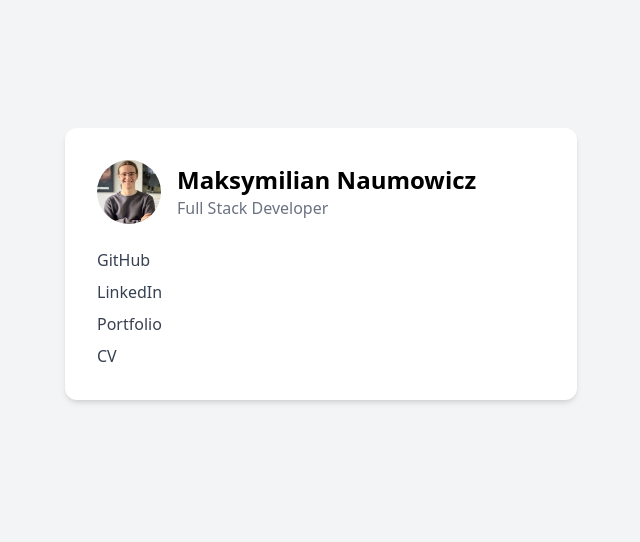
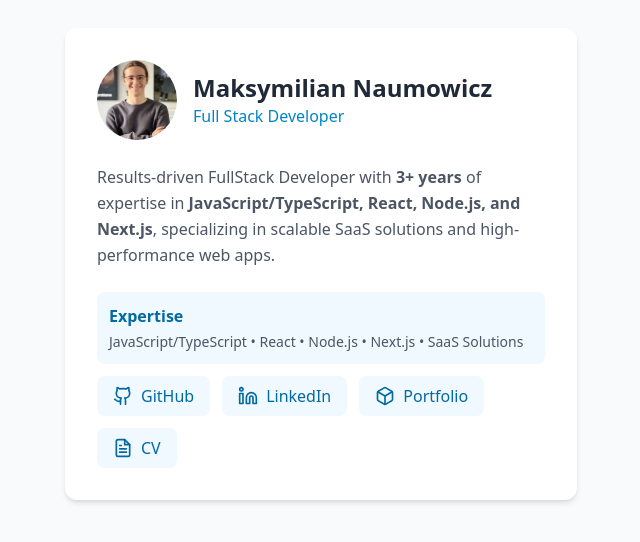
Before and after one commit to Junk-debug/myportfolio, a plain HTML site: page index.html in a window 1280 px wide. Shown: the part 136-678 px from the top of the page, without its empty margins (319-959 px from the left). Drawn offline with nearby package versions, Linux system fonts and the light colour scheme.

Commit message:
feat: enhance index.html with new layout, improved styling, and updated content and CV

```diff
--- a/index.html
+++ b/index.html
@@ -40,51 +40,160 @@
     <meta name="apple-mobile-web-app-title" content="Maksymilian Naumowicz" />
     <link rel="manifest" href="favicons/site.webmanifest" />
     <script src="https://cdn.tailwindcss.com"></script>
+    <script>
+      tailwind.config = {
+        theme: {
+          extend: {
+            colors: {
+              primary: {
+                50: "#f0f9ff",
+                100: "#e0f2fe",
+                600: "#0284c7",
+                700: "#0369a1",
+              },
+            },
+          },
+        },
+      };
+    </script>
   </head>
-  <body class="px-4 bg-gray-100 flex items-center justify-center min-h-dvh">
+  <body class="px-4 bg-gray-50 flex items-center justify-center min-h-dvh">
     <div
-      class="bg-white p-8 rounded-xl shadow-md w-full max-w-lg text-center sm:text-start"
+      class="bg-white p-8 rounded-xl shadow-md w-full max-w-lg text-center sm:text-start transition-all hover:shadow-lg"
     >
-      <div class="flex flex-col sm:flex-row items-center space-x-4 mb-6">
+      <div class="flex flex-col sm:flex-row items-center gap-4 mb-6">
         <img
           src="profile.webp"
-          alt="my-picture"
-          class="w-16 h-16 rounded-full object-cover mb-4 sm:mb-0"
+          alt="Maksymilian Naumowicz"
+          class="w-20 h-20 rounded-full object-cover"
         />
         <div>
-          <h1 class="text-2xl font-bold">Maksymilian Naumowicz</h1>
-          <p class="text-gray-500">Full Stack Developer</p>
+          <h1 class="text-2xl font-bold text-gray-800">
+            Maksymilian Naumowicz
+          </h1>
+          <p class="text-primary-600 font-medium">Full Stack Developer</p>
         </div>
       </div>
 
-      <ul class="space-y-2">
-        <li>
+      <div class="space-y-3">
+        <div class="prose prose-sm max-w-none mb-6">
+          <p class="text-gray-600 leading-relaxed">
+            Results-driven FullStack Developer with <strong>3+ years</strong> of
+            expertise in
+            <strong>JavaScript/TypeScript, React, Node.js, and Next.js</strong>,
+            specializing in scalable SaaS solutions and high-performance web
+            apps.
+          </p>
+        </div>
+
+        <div class="bg-primary-50 p-3 rounded-lg">
+          <h3 class="font-semibold text-primary-700 mb-1">Expertise</h3>
+          <p class="text-sm text-gray-600">
+            JavaScript/TypeScript • React • Node.js • Next.js • SaaS Solutions
+          </p>
+        </div>
+
+        <div class="flex flex-wrap gap-3 justify-center sm:justify-start">
           <a
             href="https://github.com/Junk-debug"
-            class="block text-gray-700 hover:text-blue-600"
-            >GitHub</a
+            class="inline-flex items-center px-4 py-2 bg-primary-50 hover:bg-primary-100 text-primary-700 rounded-lg transition-colors"
           >
-        </li>
-        <li>
+            <svg
+              xmlns="http://www.w3.org/2000/svg"
+              width="20"
+              height="20"
+              viewBox="0 0 24 24"
+              fill="none"
+              stroke="currentColor"
+              stroke-width="2"
+              stroke-linecap="round"
+              stroke-linejoin="round"
+              class="mr-2"
+            >
+              <path
+                d="M15 22v-4a4.8 4.8 0 0 0-1-3.5c3 0 6-2 6-5.5.08-1.25-.27-2.48-1-3.5.28-1.15.28-2.35 0-3.5 0 0-1 0-3 1.5-2.64-.5-5.36-.5-8 0C6 2 5 2 5 2c-.3 1.15-.3 2.35 0 3.5A5.403 5.403 0 0 0 4 9c0 3.5 3 5.5 6 5.5-.39.49-.68 1.05-.85 1.65-.17.6-.22 1.23-.15 1.85v4"
+              ></path>
+              <path d="M9 18c-4.51 2-5-2-7-2"></path>
+            </svg>
+            GitHub
+          </a>
           <a
             href="https://www.linkedin.com/in/macsbook/"
-            class="block text-gray-700 hover:text-blue-600"
-            >LinkedIn</a
+            class="inline-flex items-center px-4 py-2 bg-primary-50 hover:bg-primary-100 text-primary-700 rounded-lg transition-colors"
           >
-        </li>
-        <li>
+            <svg
+              xmlns="http://www.w3.org/2000/svg"
+              width="20"
+              height="20"
+              viewBox="0 0 24 24"
+              fill="none"
+              stroke="currentColor"
+              stroke-width="2"
+              stroke-linecap="round"
+              stroke-linejoin="round"
+              class="mr-2"
+            >
+              <path
+                d="M16 8a6 6 0 0 1 6 6v7h-4v-7a2 2 0 0 0-2-2 2 2 0 0 0-2 2v7h-4v-7a6 6 0 0 1 6-6z"
+              ></path>
+              <rect x="2" y="9" width="4" height="12"></rect>
+              <circle cx="4" cy="4" r="2"></circle>
+            </svg>
+            LinkedIn
+          </a>
           <a
             href="https://1iny.cc/3S6L8L"
-            class="block text-gray-700 hover:text-blue-600"
-            >Portfolio</a
+            class="inline-flex items-center px-4 py-2 bg-primary-50 hover:bg-primary-100 text-primary-700 rounded-lg transition-colors"
           >
-        </li>
-        <li>
-          <a href="cv.pdf" class="block text-gray-700 hover:text-blue-600"
-            >CV</a
+            <svg
+              xmlns="http://www.w3.org/2000/svg"
+              width="20"
+              height="20"
+              viewBox="0 0 24 24"
+              fill="none"
+              stroke="currentColor"
+              stroke-width="2"
+              stroke-linecap="round"
+              stroke-linejoin="round"
+              class="mr-2"
+            >
+              <path
+                d="M21 16V8a2 2 0 0 0-1-1.73l-7-4a2 2 0 0 0-2 0l-7 4A2 2 0 0 0 3 8v8a2 2 0 0 0 1 1.73l7 4a2 2 0 0 0 2 0l7-4A2 2 0 0 0 21 16z"
+              ></path>
+              <polyline points="3.27 6.96 12 12.01 20.73 6.96"></polyline>
+              <line x1="12" y1="22.08" x2="12" y2="12"></line>
+            </svg>
+            Portfolio
+          </a>
+          <a
+            href="cv.pdf"
+            target="_blank"
+            class="inline-flex items-center px-4 py-2 bg-primary-50 hover:bg-primary-100 text-primary-700 rounded-lg transition-colors"
           >
-        </li>
-      </ul>
+            <svg
+              xmlns="http://www.w3.org/2000/svg"
+              width="20"
+              height="20"
+              viewBox="0 0 24 24"
+              fill="none"
+              stroke="currentColor"
+              stroke-width="2"
+              stroke-linecap="round"
+              stroke-linejoin="round"
+              class="mr-2"
+            >
+              <path
+                d="M14 2H6a2 2 0 0 0-2 2v16a2 2 0 0 0 2 2h12a2 2 0 0 0 2-2V8z"
+              ></path>
+              <polyline points="14 2 14 8 20 8"></polyline>
+              <line x1="16" y1="13" x2="8" y2="13"></line>
+              <line x1="16" y1="17" x2="8" y2="17"></line>
+              <polyline points="10 9 9 9 8 9"></polyline>
+            </svg>
+            CV
+          </a>
+        </div>
+      </div>
     </div>
   </body>
 </html>
```
Also changed, not shown: 1 other file.
